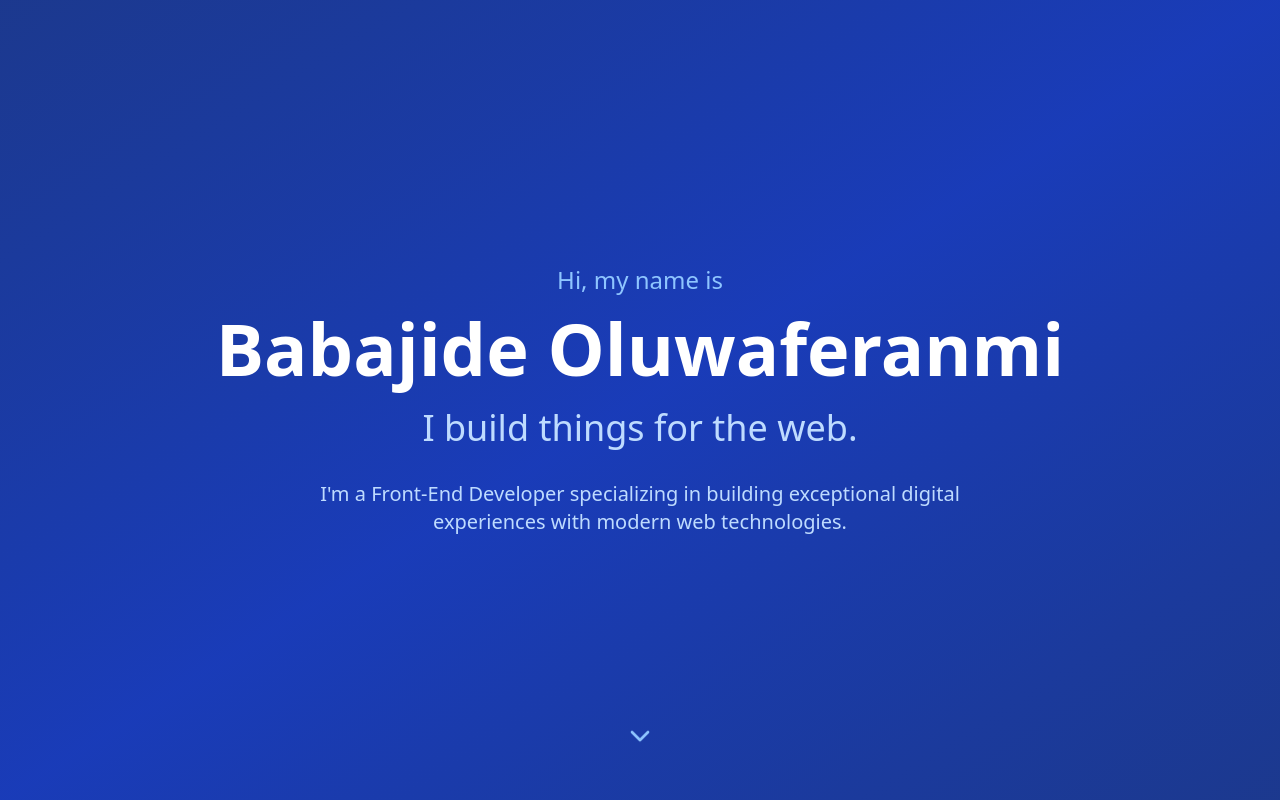
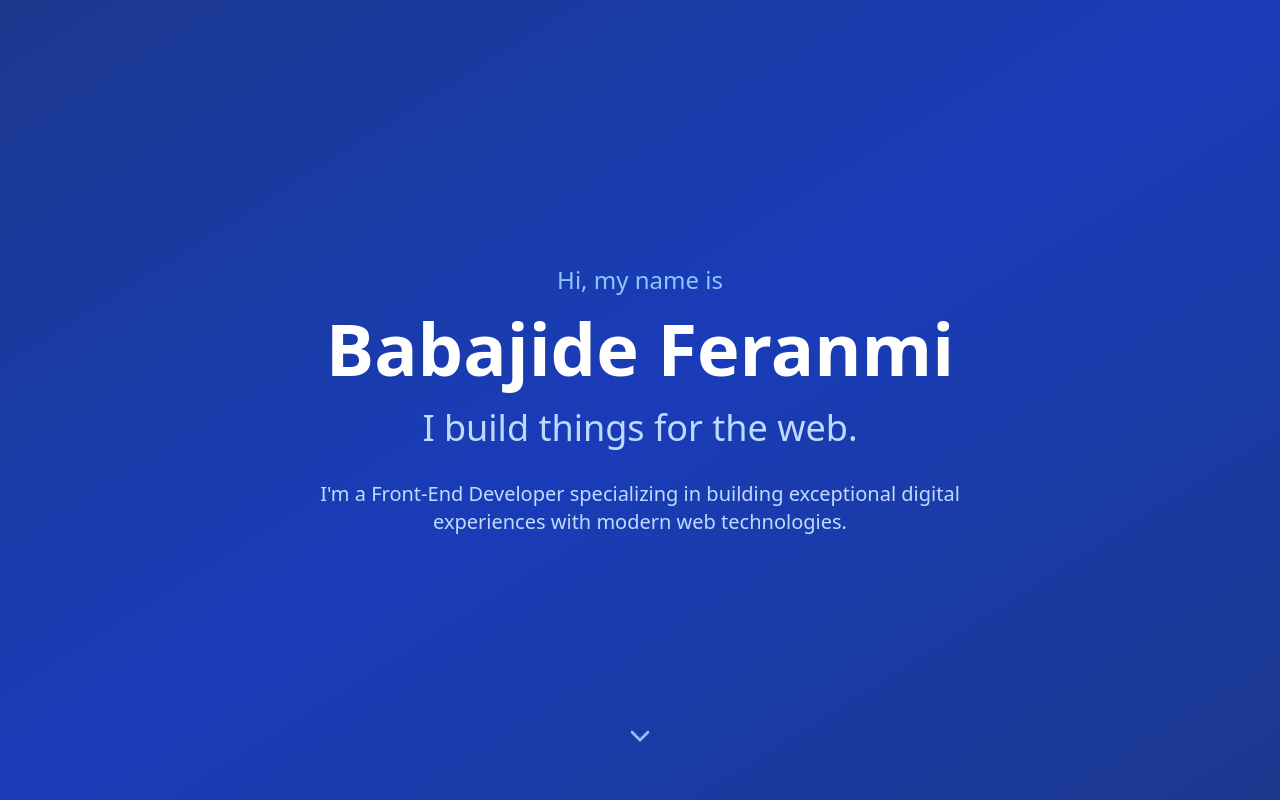
Before and after one commit to babaj301/my-portfolio, a React (Vite) app: page / in a window 1280 px wide. Shown: the top 800 px of the page. Built offline with nearby package versions, Linux system fonts and the light colour scheme.

Commit message:
Fixed name

```diff
--- a/src/components/Hero.jsx
+++ b/src/components/Hero.jsx
@@ -1,21 +1,19 @@
 import { ChevronDown } from "lucide-react";
 
 const Hero = () => (
-  <header className="min-h-screen flex items-center justify-center bg-gradient-to-br from-blue-900 via-blue-800 to-blue-900 text-white relative">
-    <div className="container mx-auto px-6 text-center">
-      <h2 className="text-2xl mb-4 text-blue-300">Hi, my name is</h2>
-      <h1 className="text-6xl lg:text-7xl font-bold mb-6">
-        Babajide Oluwaferanmi
-      </h1>
-      <p className="text-3xl lg:text-4xl text-blue-200 mb-8">
+  <header className='min-h-screen flex items-center justify-center bg-gradient-to-br from-blue-900 via-blue-800 to-blue-900 text-white relative'>
+    <div className='container mx-auto px-6 text-center'>
+      <h2 className='text-2xl mb-4 text-blue-300'>Hi, my name is</h2>
+      <h1 className='text-6xl lg:text-7xl font-bold mb-6'>Babajide Feranmi</h1>
+      <p className='text-3xl lg:text-4xl text-blue-200 mb-8'>
         I build things for the web.
       </p>
-      <p className="text-xl max-w-2xl mx-auto text-blue-200">
+      <p className='text-xl max-w-2xl mx-auto text-blue-200'>
         I'm a Front-End Developer specializing in building exceptional digital
         experiences with modern web technologies.
       </p>
-      <div className="absolute bottom-10 left-1/2 transform -translate-x-1/2 animate-bounce">
-        <ChevronDown size={32} className="text-blue-300" />
+      <div className='absolute bottom-10 left-1/2 transform -translate-x-1/2 animate-bounce'>
+        <ChevronDown size={32} className='text-blue-300' />
       </div>
     </div>
   </header>
```
